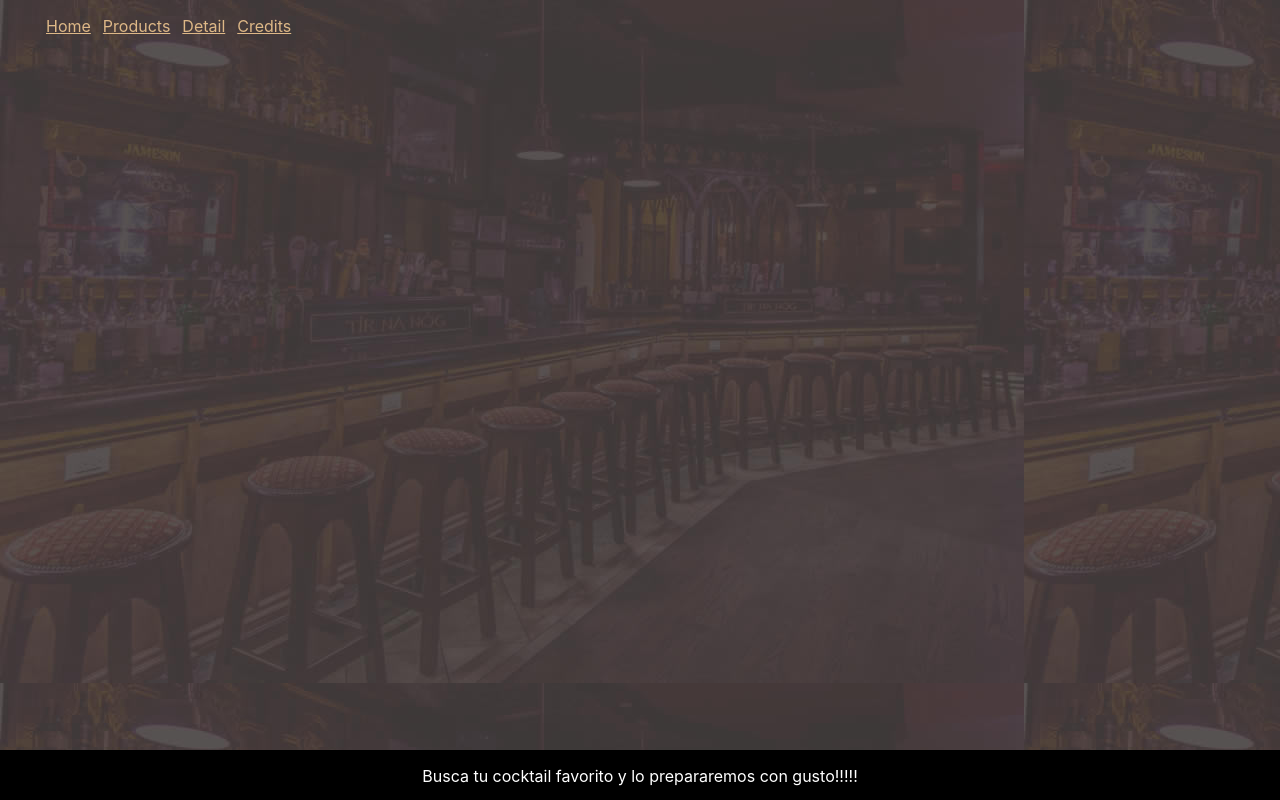
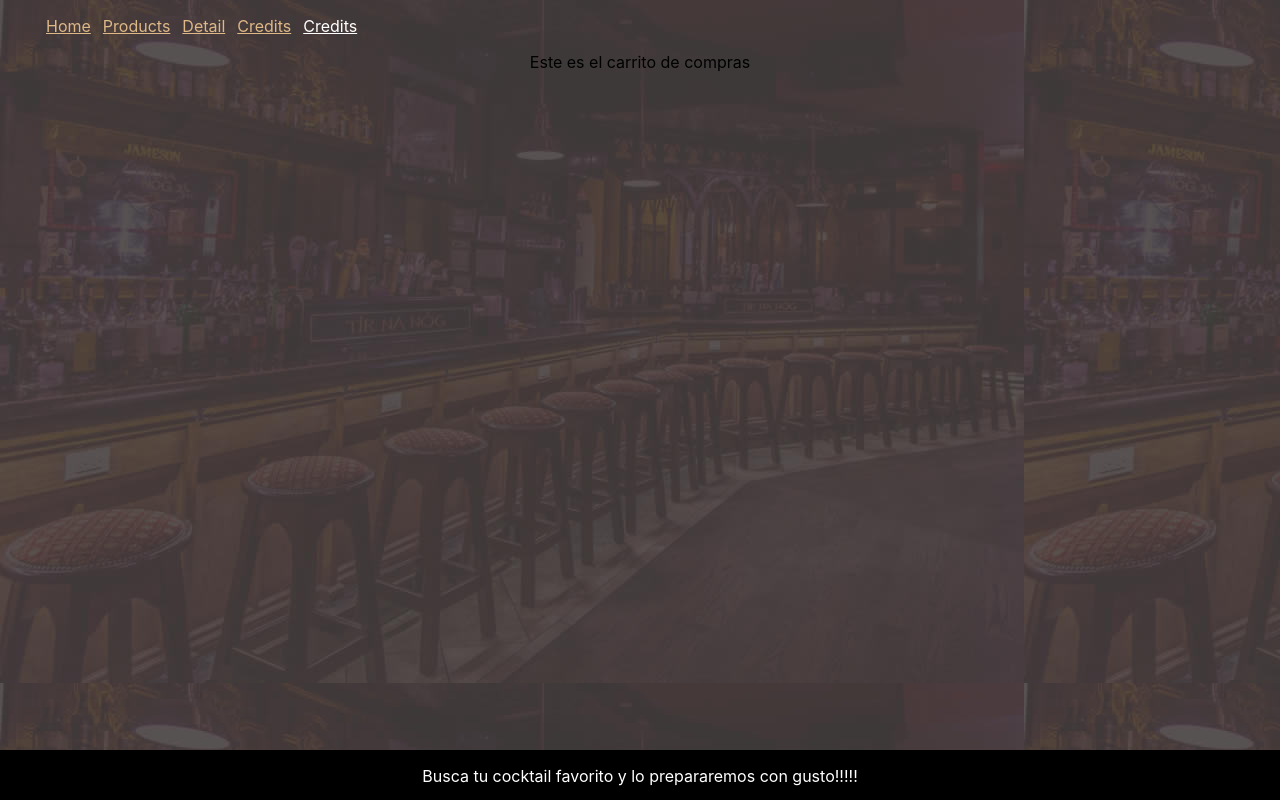
Before and after one commit to danielsierra34/CODERHOUSE, a React (Create React App) app: page /cart in a window 1280 px wide. Built offline with nearby package versions, Linux system fonts and the light colour scheme.

Commit message:
tarea 7 correccion

```diff
--- a/src/App.js
+++ b/src/App.js
@@ -6,6 +6,7 @@ import {ItemDetailContainer} from './components/ItemDetailContainer/ItemDetailCo
 import {Footer} from './components/Footer/Footer'
 import {Home} from './components/Home/Home'
 import {Credits} from './components/Credits/Credits'
+import {Cart} from './components/Cart/Cart'
 import {BrowserRouter, Switch, Route} from 'react-router-dom'
 
 
@@ -28,6 +29,9 @@ function App() {
           <Route path="/credits">
             <Credits/>
           </Route>
+          <Route path="/cart">
+            <Cart/>
+          </Route>
         </Switch>
         <Footer />
       </BrowserRouter>
--- /dev/null
+++ b/src/components/Cart/Cart.js
@@ -0,0 +1,11 @@
+import './Cart.css';
+
+export const Cart = (props) => {
+
+    return(
+        <div className="Cart">
+            <p>Este es el carrito de compras</p>
+
+        </div>
+    )
+}
--- a/src/components/ItemCount/ItemCount.js
+++ b/src/components/ItemCount/ItemCount.js
@@ -1,10 +1,10 @@
 import './ItemCount.css';
 import { Item } from '../Item/Item'
 import { useState } from 'react'
+import {NavLink} from 'react-router-dom'
 export const ItemCount = (props) => {
     const [quantity, setQuantity]=useState(props.cantidad)
-    const [addToCartx,setAddToCartx]=("show")
-    const [goToCartx,setGoToCartx]=("hide")
+    const [xxx, setXxx]=useState(true)
     const incrementarCantidad = (e) => {
         e.stopPropagation()
         if (quantity < 100) setQuantity(quantity + 1)
@@ -20,7 +20,7 @@ export const ItemCount = (props) => {
     const addToCart =(e) =>{
         e.stopPropagation()
         if (quantity > 0) {
-        //props.cantidad=quantity
+        setXxx(false)
         alert(`se han agregado ${quantity} unidades de producto a tu orden`)
         }
         else alert(`debes seleccionar por lo menos 1 unidad`)
@@ -34,7 +34,6 @@ export const ItemCount = (props) => {
         else alert(`debes seleccionar por lo menos 1 unidad`)
     }
 
-
     return (
         <div className="ItemCount">
             <div className="quantities">
@@ -42,8 +41,13 @@ export const ItemCount = (props) => {
                 <input className="field" type="text" value={quantity}/>
                 <div className="botonIncrementar boton" onClick={incrementarCantidad}>+</div>
             </div>
-            <div className="addToCart" onClick={addToCart}>Comprar</div>
-            <div className="goToCart" onClick={goToCart}>Go to Cart</div>
+            {xxx ? (
+                <div className="addToCart" onClick={addToCart}>Comprar</div>
+            ) : (
+                <NavLink to={`/cart/`} className="gotoKart"> Go to Cart</NavLink>
+            )}
+
+
         </div>
       )
 
--- a/src/components/NavBar/NavBar.js
+++ b/src/components/NavBar/NavBar.js
@@ -21,6 +21,9 @@ export const NavBar=()=>{
             <li className="link">
             <NavLink to={`/credits/`} activeClassName="seleccionado" className="normal">Credits</NavLink>
               </li>
+              <li className="link">
+            <NavLink to={`/cart/`} activeClassName="seleccionado" className="normal">Credits</NavLink>
+              </li>
           </ul>
         </nav>
     )
```
Also changed, not shown: src/components/Cart/Cart.css (added).
